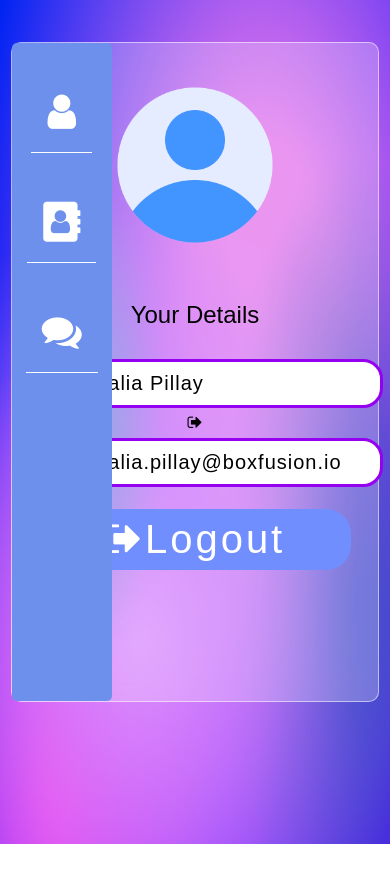
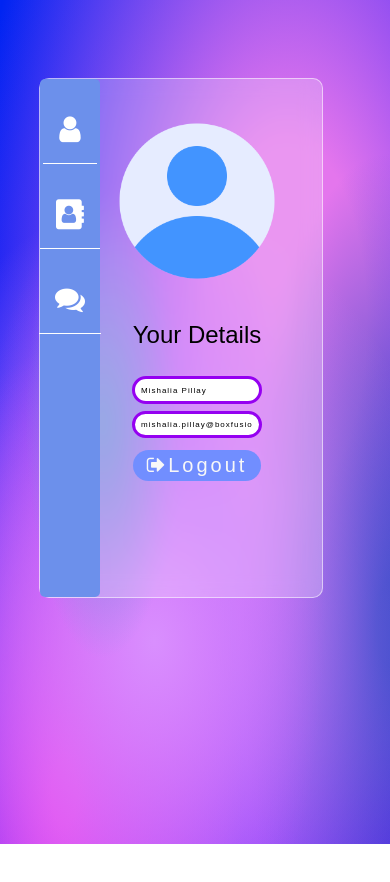
Before and after one commit to MishaliaPillay/ChatApp, a plain HTML site: page Pages/profile-page.html in a window 390 px wide. Drawn offline with Linux system fonts and the light colour scheme.

Commit message:
This page has media queries and is responsive now

```diff
--- a/Pages/profile-page.html
+++ b/Pages/profile-page.html
@@ -12,14 +12,15 @@
 <body>
     <header></header>
 
-    <section class="get-started-page-card">
-        <section class="navbar" id="navbar"></section>
+    <section class="profile-page-card">
+        <article class="navbar" id="navbar"></article>
         <img src="../assets/images/UserIcon.png" alt="Default user Icon " class="icons">
 
         <p class="general-text">Your Details</p>
         <form action="/submit" method="post">
-            <label for="email" name></label>
-            <input  type="edit" id="username" class="input-container"  value="Mishalia Pillay" required><i class="fa fa-sign-out"></i>
+            <label for="email" name></label> <!--<i class="fa fa-sign-out"></i>-->
+
+            <input  type="edit" id="username" class="input-container"  value="Mishalia Pillay" required>
 
             <br>
             <label for="username"></label>
--- a/styles/Pages/profile-page.css
+++ b/styles/Pages/profile-page.css
@@ -1,8 +1,8 @@
-.get-started-page-card {
+.profile-page-card {
   display: block;
   margin: auto;
-  width: 90%;
-  max-width: 600px;
+  width: 80%;
+  max-width: 500px;
   text-align: center;
   padding: 5vh 2vw;
   padding-bottom: 100px;
@@ -15,6 +15,7 @@
   backdrop-filter: blur(10px);
   border: 1px solid rgba(255, 255, 255, 0.542);
   border-radius: 10px;
+  padding-left: 80px;
 }
 .input-container {
   border-radius: 20px;
@@ -30,7 +31,65 @@
   letter-spacing: 1px;
   padding-left: 1em;
 }
-
+.submit-button {
+  background-color: #718eff;
+  border-radius: 25px;
+  padding: 0.2em;
+  width: 110%;
+  max-width: 700px;
+  margin: 5% 0;
+  font-size: 40px;
+  outline: none;
+  border: none;
+  cursor: pointer;
+  color: white;
+  letter-spacing: 3px;
+  margin-bottom: 10%;
+}
+@media (max-width: 768px) {
+  .input-container {
+    width: 80%;
+    font-size: 1rem;
+    padding: 0.8em;
+  }
+  .profile-page-card {
+    width: 60%;
+    padding-left: 40px;
+    margin-top: 20%;
+    margin-right: 10%;
+    margin-left: 10%;
+  }
+  .submit-button {
+    width: 90%;
+    font-size: 30px;
+  }
+}
+@media (max-width: 480px) {
+  .input-container {
+    width: 70%;
+    font-size: 0.5rem;
+    padding: 0.8em;
+  }
+  .profile-page-card {
+    width: 60%;
+    padding-left: 40px;
+    margin-top: 20%;
+    margin-right: 10%;
+    margin-left: 10%;
+  }
+  .submit-button {
+    width: 80%;
+    max-width: 500px;
+    margin: 5% 0;
+    font-size: 20px;
+    outline: none;
+    border: none;
+    cursor: pointer;
+    color: rgb(248, 248, 248);
+    letter-spacing: 3px;
+    margin-bottom: 10%;
+  }
+}
 /*This must be moved to gloabl styles later on*/
 .general-header {
   font-family: sans-serif;
@@ -48,24 +107,9 @@
   margin-bottom: 10%;
 }
 
-.submit-button {
-  background-color: #718eff;
-  border-radius: 25px;
-  padding: 0.2em;
-  width: 100%;
-  max-width: 400px;
-  margin: 5% 0;
-  font-size: 40px;
-  outline: none;
-  border: none;
-  cursor: pointer;
-  color: white;
-  letter-spacing: 3px;
-  margin-bottom: 10%;
-}
 body {
   overflow: hidden;
-  background-size: 100% 100%;
+  background-size: 110% 100%;
   background-repeat: no-repeat;
 
   background-position: 0px 0px, 0px 0px, 0px 0px, 0px 0px, 0px 0px, 0px 0px,
--- a/styles/nav.css
+++ b/styles/nav.css
@@ -22,3 +22,20 @@
   background-color: #ddd;
   color: white;
 }
+@media (max-width: 768px) {
+  .navbar {
+    width: 80px;
+  }
+}
+@media (max-width: 480px) {
+  .navbar {
+    width: 60px;
+  }
+  .navbar a {
+    display: block;
+    color: white;
+    padding: 16px;
+    text-decoration: none;
+    font-size: 30px;
+  }
+}
```
